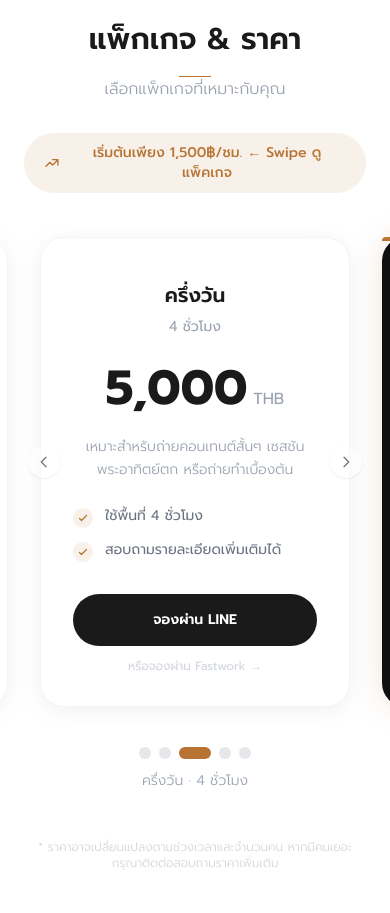
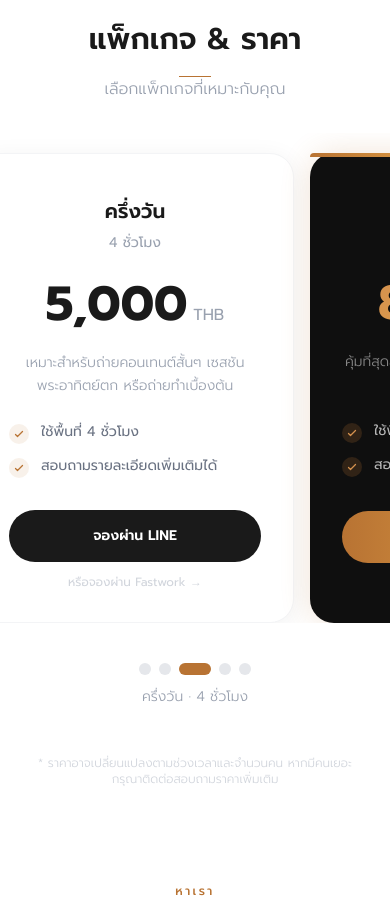
Before and after one commit to brightauk/secret-rooftop, a Next.js app: page / in a window 390 px wide. Shown: the part 3602-4515 px from the top of the page. Built offline with nearby package versions, Linux system fonts and the light colour scheme; no server answers.

Commit message:
fix: replace tacky swipe banner with peek-to-next card pattern

```diff
--- a/src/components/PricingSection.tsx
+++ b/src/components/PricingSection.tsx
@@ -243,64 +243,19 @@ export default function PricingSection() {
             </div>
           </div>
 
-          {/* Mobile swipe */}
-          <div className="md:hidden">
-            {/* Starting price banner */}
+          {/* Mobile: peek-to-next carousel — shows edge of next card as natural swipe cue */}
+          <div className="md:hidden -mx-6 px-6 overflow-hidden">
             <motion.div
-              initial={{ opacity: 0, y: 10 }}
-              animate={isInView ? { opacity: 1, y: 0 } : {}}
-              transition={{ delay: 0.2 }}
-              className="text-center mb-6"
+              className="flex gap-4"
+              animate={{ x: `calc(-${activeIndex * 100}% - ${activeIndex * 16}px)` }}
+              transition={{ duration: 0.7, ease: [0.25, 1, 0.5, 1] }}
             >
-              <span className="inline-flex items-center gap-2 bg-terra/10 text-terra px-5 py-2.5 rounded-full text-sm font-medium">
-                <svg className="w-4 h-4" fill="none" stroke="currentColor" viewBox="0 0 24 24">
-                  <path strokeLinecap="round" strokeLinejoin="round" strokeWidth={2} d="M13 7h8m0 0v8m0-8l-8 8-4-4-6 6" />
-                </svg>
-                {t({ th: "เริ่มต้นเพียง 1,500฿/ชม. ← Swipe ดูแพ็คเกจ", en: "Starting from 1,500 THB/hr ← Swipe to see packages" })}
-              </span>
+              {allPackages.map((pkg, index) => (
+                <div key={index} className="w-[calc(100%-24px)] flex-shrink-0 pt-5">
+                  <PackageCard pkg={pkg} t={t} isActive={true} />
+                </div>
+              ))}
             </motion.div>
-
-            <div className="relative">
-              <motion.div
-                className="flex"
-                animate={{ x: `-${activeIndex * 100}%` }}
-                transition={{ duration: 0.7, ease: [0.25, 1, 0.5, 1] }}
-              >
-                {allPackages.map((pkg, index) => (
-                  <div key={index} className="w-full flex-shrink-0 px-4 pt-5">
-                    <PackageCard pkg={pkg} t={t} isActive={true} />
-                  </div>
-                ))}
-              </motion.div>
-
-              {/* Swipe arrow indicators */}
-              {activeIndex > 0 && (
-                <div className="absolute left-1 top-1/2 -translate-y-1/2 z-10">
-                  <motion.div
-                    initial={{ opacity: 0, x: 5 }}
-                    animate={{ opacity: 0.6, x: 0 }}
-                    className="w-8 h-8 rounded-full bg-white/80 shadow flex items-center justify-center"
-                  >
-                    <svg className="w-4 h-4 text-charcoal" fill="none" stroke="currentColor" viewBox="0 0 24 24">
-                      <path strokeLinecap="round" strokeLinejoin="round" strokeWidth={2} d="M15 19l-7-7 7-7" />
-                    </svg>
-                  </motion.div>
-                </div>
-              )}
-              {activeIndex < allPackages.length - 1 && (
-                <div className="absolute right-1 top-1/2 -translate-y-1/2 z-10">
-                  <motion.div
-                    initial={{ opacity: 0, x: -5 }}
-                    animate={{ opacity: 0.6, x: 0 }}
-                    className="w-8 h-8 rounded-full bg-white/80 shadow flex items-center justify-center"
-                  >
-                    <svg className="w-4 h-4 text-charcoal" fill="none" stroke="currentColor" viewBox="0 0 24 24">
-                      <path strokeLinecap="round" strokeLinejoin="round" strokeWidth={2} d="M9 5l7 7-7 7" />
-                    </svg>
-                  </motion.div>
-                </div>
-              )}
-            </div>
           </div>
 
           {/* Dots */}
```
